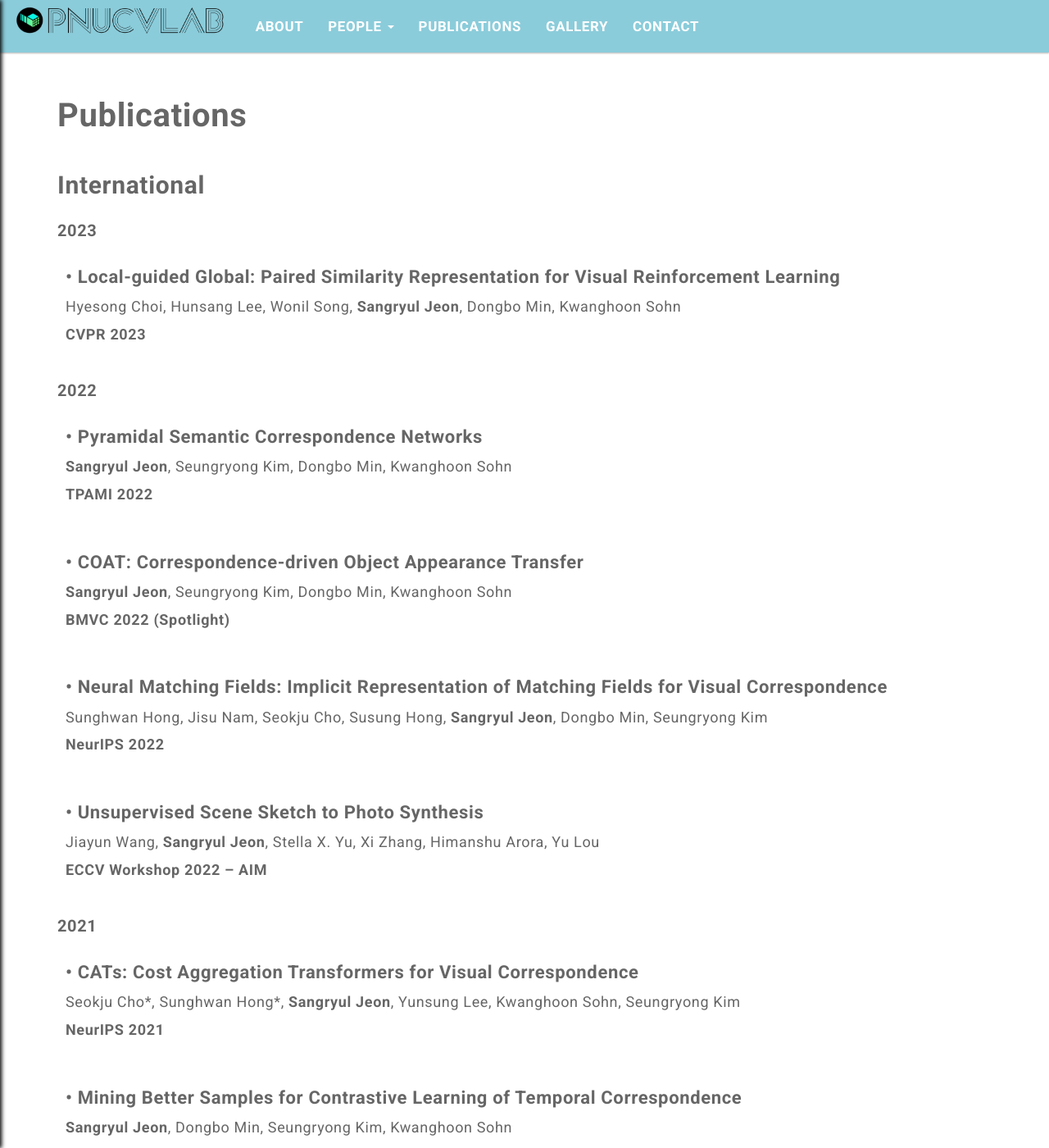
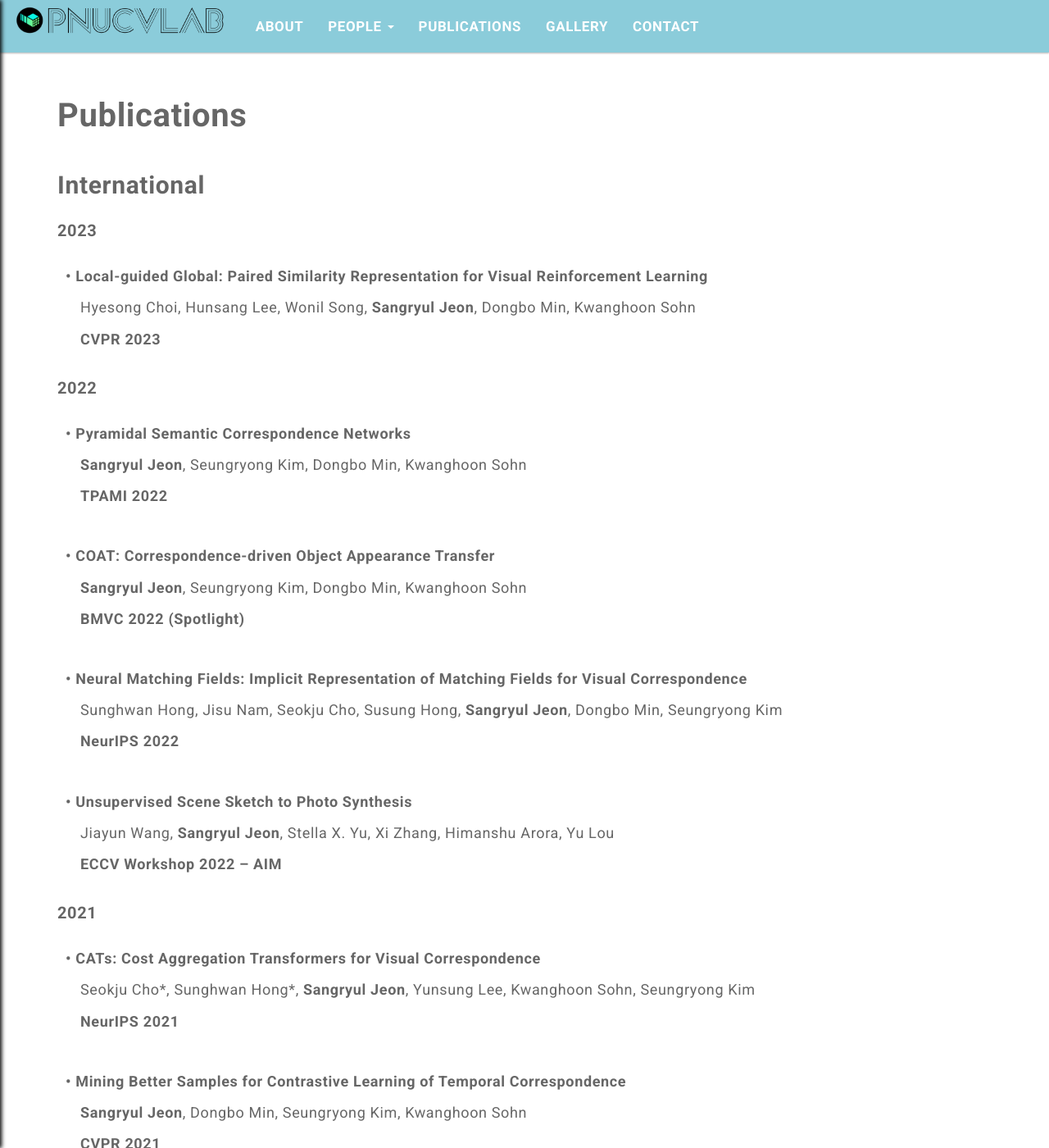
Before and after one commit to pnucvlab/pnucvlab.github.io, a Jekyll site: the page built from pages/publications.html, in a window 1280 px wide and 1400 px high. Shown: the whole window at 82% size. Built offline with Jekyll 4.4.1, drawn with Linux system fonts in a browser that asks for light colours.

Commit message:
edit publications page

```diff
--- a/assets/css/main.css
+++ b/assets/css/main.css
@@ -332,14 +332,13 @@ h3:before {
 .publication {
 	display: flex;
 	align-items: flex-start;
-	margin-bottom: 20px;
+	margin-bottom: 10px;
 	padding: 10px;
 	box-sizing: border-box;
   }
 
   .publication-info {
 	font-size: 13px;
-	line-height: 1.6;
 	flex: 1;
   }
 
--- a/pages/publications.html
+++ b/pages/publications.html
@@ -11,105 +11,183 @@ permalink: /publications/
 <p style="font-size:20px; margin-bottom:5px;"><strong>2023</strong></p>
 <div class="publication">
   <div class="publication-info">
-    <p style="font-size:22px; font-weight:bold; margin-bottom:5px;">• Local-guided Global: Paired Similarity Representation for Visual Reinforcement Learning</p>
-    <p style="font-size:18px; margin-bottom:5px;">Hyesong Choi, Hunsang Lee, Wonil Song, <strong>Sangryul Jeon</strong>, Dongbo Min, Kwanghoon Sohn</p>
-    <p style="font-size:18px; font-weight:bold; margin-bottom:5px;">CVPR 2023</p>
+    <p style="font-size:18px; font-weight:bold; margin-bottom:5px; text-indent:-1em; padding-left:1em;">
+      • Local-guided Global: Paired Similarity Representation for Visual Reinforcement Learning
+    </p>
+    <p style="font-size:18px; margin-bottom:5px; padding-left:1em;">
+      Hyesong Choi, Hunsang Lee, Wonil Song, <strong>Sangryul Jeon</strong>, Dongbo Min, Kwanghoon Sohn
+    </p>
+    <p style="font-size:18px; font-weight:bold; margin-bottom:5px; padding-left:1em;">
+      CVPR 2023
+    </p>
   </div>
 </div>
 
 <p style="font-size:20px; margin-bottom:5px;"><strong>2022</strong></p>
 <div class="publication">
   <div class="publication-info">
-    <p style="font-size:22px; font-weight:bold; margin-bottom:5px;">• Pyramidal Semantic Correspondence Networks</p>
-    <p style="font-size:18px; margin-bottom:5px;"><strong>Sangryul Jeon</strong>, Seungryong Kim, Dongbo Min, Kwanghoon Sohn</p>
-    <p style="font-size:18px; font-weight:bold; margin-bottom:5px;">TPAMI 2022</p>
+    <p style="font-size:18px; font-weight:bold; margin-bottom:5px; text-indent:-1em; padding-left:1em;">
+      • Pyramidal Semantic Correspondence Networks
+    </p>
+    <p style="font-size:18px; margin-bottom:5px; padding-left:1em;">
+      <strong>Sangryul Jeon</strong>, Seungryong Kim, Dongbo Min, Kwanghoon Sohn
+    </p>
+    <p style="font-size:18px; font-weight:bold; margin-bottom:5px; padding-left:1em;">
+      TPAMI 2022
+    </p>
   </div>
 </div>
 <div class="publication">
   <div class="publication-info">
-    <p style="font-size:22px; font-weight:bold; margin-bottom:5px;">• COAT: Correspondence-driven Object Appearance Transfer</p>
-    <p style="font-size:18px; margin-bottom:5px;"><strong>Sangryul Jeon</strong>, Seungryong Kim, Dongbo Min, Kwanghoon Sohn</p>
-    <p style="font-size:18px; font-weight:bold; margin-bottom:5px;">BMVC 2022 (Spotlight)</p>
+    <p style="font-size:18px; font-weight:bold; margin-bottom:5px; text-indent:-1em; padding-left:1em;">
+      • COAT: Correspondence-driven Object Appearance Transfer
+    </p>
+    <p style="font-size:18px; margin-bottom:5px; padding-left:1em;">
+      <strong>Sangryul Jeon</strong>, Seungryong Kim, Dongbo Min, Kwanghoon Sohn
+    </p>
+    <p style="font-size:18px; font-weight:bold; margin-bottom:5px; padding-left:1em;">
+      BMVC 2022 (Spotlight)
+    </p>
   </div>
 </div>
 <div class="publication">
   <div class="publication-info">
-    <p style="font-size:22px; font-weight:bold; margin-bottom:5px;">• Neural Matching Fields: Implicit Representation of Matching Fields for Visual Correspondence</p>
-    <p style="font-size:18px; margin-bottom:5px;">Sunghwan Hong, Jisu Nam, Seokju Cho, Susung Hong, <strong>Sangryul Jeon</strong>, Dongbo Min, Seungryong Kim</p>
-    <p style="font-size:18px; font-weight:bold; margin-bottom:5px;">NeurIPS 2022</p>
+    <p style="font-size:18px; font-weight:bold; margin-bottom:5px; text-indent:-1em; padding-left:1em;">
+      • Neural Matching Fields: Implicit Representation of Matching Fields for Visual Correspondence
+    </p>
+    <p style="font-size:18px; margin-bottom:5px; padding-left:1em;">
+      Sunghwan Hong, Jisu Nam, Seokju Cho, Susung Hong, <strong>Sangryul Jeon</strong>, Dongbo Min, Seungryong Kim
+    </p>
+    <p style="font-size:18px; font-weight:bold; margin-bottom:5px; padding-left:1em;">
+      NeurIPS 2022
+    </p>
   </div>
 </div>
 <div class="publication">
   <div class="publication-info">
-    <p style="font-size:22px; font-weight:bold; margin-bottom:5px;">• Unsupervised Scene Sketch to Photo Synthesis</p>
-    <p style="font-size:18px; margin-bottom:5px;">Jiayun Wang, <strong>Sangryul Jeon</strong>, Stella X. Yu, Xi Zhang, Himanshu Arora, Yu Lou</p>
-    <p style="font-size:18px; font-weight:bold; margin-bottom:5px;">ECCV Workshop 2022 – AIM</p>
+    <p style="font-size:18px; font-weight:bold; margin-bottom:5px; text-indent:-1em; padding-left:1em;">
+      • Unsupervised Scene Sketch to Photo Synthesis
+    </p>
+    <p style="font-size:18px; margin-bottom:5px; padding-left:1em;">
+      Jiayun Wang, <strong>Sangryul Jeon</strong>, Stella X. Yu, Xi Zhang, Himanshu Arora, Yu Lou
+    </p>
+    <p style="font-size:18px; font-weight:bold; margin-bottom:5px; padding-left:1em;">
+      ECCV Workshop 2022 – AIM
+    </p>
   </div>
 </div>
 
 <p style="font-size:20px; margin-bottom:5px;"><strong>2021</strong></p>
 <div class="publication">
   <div class="publication-info">
-    <p style="font-size:22px; font-weight:bold; margin-bottom:5px;">• CATs: Cost Aggregation Transformers for Visual Correspondence</p>
-    <p style="font-size:18px; margin-bottom:5px;">Seokju Cho*, Sunghwan Hong*, <strong>Sangryul Jeon</strong>, Yunsung Lee, Kwanghoon Sohn, Seungryong Kim</p>
-    <p style="font-size:18px; font-weight:bold; margin-bottom:5px;">NeurIPS 2021</p>
+    <p style="font-size:18px; font-weight:bold; margin-bottom:5px; text-indent:-1em; padding-left:1em;">
+      • CATs: Cost Aggregation Transformers for Visual Correspondence
+    </p>
+    <p style="font-size:18px; margin-bottom:5px; padding-left:1em;">
+      Seokju Cho*, Sunghwan Hong*, <strong>Sangryul Jeon</strong>, Yunsung Lee, Kwanghoon Sohn, Seungryong Kim
+    </p>
+    <p style="font-size:18px; font-weight:bold; margin-bottom:5px; padding-left:1em;">
+      NeurIPS 2021
+    </p>
   </div>
 </div>
 <div class="publication">
   <div class="publication-info">
-    <p style="font-size:22px; font-weight:bold; margin-bottom:5px;">• Mining Better Samples for Contrastive Learning of Temporal Correspondence</p>
-    <p style="font-size:18px; margin-bottom:5px;"><strong>Sangryul Jeon</strong>, Dongbo Min, Seungryong Kim, Kwanghoon Sohn</p>
-    <p style="font-size:18px; font-weight:bold; margin-bottom:5px;">CVPR 2021</p>
+    <p style="font-size:18px; font-weight:bold; margin-bottom:5px; text-indent:-1em; padding-left:1em;">
+      • Mining Better Samples for Contrastive Learning of Temporal Correspondence
+    </p>
+    <p style="font-size:18px; margin-bottom:5px; padding-left:1em;">
+      <strong>Sangryul Jeon</strong>, Dongbo Min, Seungryong Kim, Kwanghoon Sohn
+    </p>
+    <p style="font-size:18px; font-weight:bold; margin-bottom:5px; padding-left:1em;">
+      CVPR 2021
+    </p>
   </div>
 </div>
 
 <p style="font-size:20px; margin-bottom:5px;"><strong>2020</strong></p>
 <div class="publication">
   <div class="publication-info">
-    <p style="font-size:22px; font-weight:bold; margin-bottom:5px;">• Guided Semantic Flow</p>
-    <p style="font-size:18px; margin-bottom:5px;"><strong>Sangryul Jeon</strong>, Dongbo Min, Seungryong Kim, Kwanghoon Sohn</p>
-    <p style="font-size:18px; font-weight:bold; margin-bottom:5px;">ECCV 2020</p>
+    <p style="font-size:18px; font-weight:bold; margin-bottom:5px; text-indent:-1em; padding-left:1em;">
+      • Guided Semantic Flow
+    </p>
+    <p style="font-size:18px; margin-bottom:5px; padding-left:1em;">
+      <strong>Sangryul Jeon</strong>, Dongbo Min, Seungryong Kim, Kwanghoon Sohn
+    </p>
+    <p style="font-size:18px; font-weight:bold; margin-bottom:5px; padding-left:1em;">
+      ECCV 2020
+    </p>
   </div>
 </div>
 
 <p style="font-size:20px; margin-bottom:5px;"><strong>2019</strong></p>
 <div class="publication">
   <div class="publication-info">
-    <p style="font-size:22px; font-weight:bold; margin-bottom:5px;">• Joint Learning of Semantic Alignment and Object Landmark Detection</p>
-    <p style="font-size:18px; margin-bottom:5px;"><strong>Sangryul Jeon</strong>, Dongbo Min, Seungryong Kim, Kwanghoon Sohn</p>
-    <p style="font-size:18px; font-weight:bold; margin-bottom:5px;">ICCV 2019</p>
+    <p style="font-size:18px; font-weight:bold; margin-bottom:5px; text-indent:-1em; padding-left:1em;">
+      • Joint Learning of Semantic Alignment and Object Landmark Detection
+    </p>
+    <p style="font-size:18px; margin-bottom:5px; padding-left:1em;">
+      <strong>Sangryul Jeon</strong>, Dongbo Min, Seungryong Kim, Kwanghoon Sohn
+    </p>
+    <p style="font-size:18px; font-weight:bold; margin-bottom:5px; padding-left:1em;">
+      ICCV 2019
+    </p>
   </div>
 </div>
 <div class="publication">
   <div class="publication-info">
-    <p style="font-size:22px; font-weight:bold; margin-bottom:5px;">• Semantic Attribute Matching Networks</p>
-    <p style="font-size:18px; margin-bottom:5px;">Seungryong Kim, Dongbo Min, Somi Jeong, Sunok Kim, <strong>Sangryul Jeon</strong>, Kwanghoon Sohn</p>
-    <p style="font-size:18px; font-weight:bold; margin-bottom:5px;">CVPR 2019</p>
+    <p style="font-size:18px; font-weight:bold; margin-bottom:5px; text-indent:-1em; padding-left:1em;">
+      • Semantic Attribute Matching Networks
+    </p>
+    <p style="font-size:18px; margin-bottom:5px; padding-left:1em;">
+      Seungryong Kim, Dongbo Min, Somi Jeong, Sunok Kim, <strong>Sangryul Jeon</strong>, Kwanghoon Sohn
+    </p>
+    <p style="font-size:18px; font-weight:bold; margin-bottom:5px; padding-left:1em;">
+      CVPR 2019
+    </p>
   </div>
 </div>
 
 <p style="font-size:20px; margin-bottom:5px;"><strong>2018</strong></p>
 <div class="publication">
   <div class="publication-info">
-    <p style="font-size:22px; font-weight:bold; margin-bottom:5px;">• Recurrent Transformer Networks for Semantic Correspondence</p>
-    <p style="font-size:18px; margin-bottom:5px;">Seungryong Kim, Stephen Lin, <strong>Sangryul Jeon</strong>, Dongbo Min, Kwanghoon Sohn</p>
-    <p style="font-size:18px; font-weight:bold; margin-bottom:5px;">NeurIPS 2018</p>
+    <p style="font-size:18px; font-weight:bold; margin-bottom:5px; text-indent:-1em; padding-left:1em;">
+      • Recurrent Transformer Networks for Semantic Correspondence
+    </p>
+    <p style="font-size:18px; margin-bottom:5px; padding-left:1em;">
+      Seungryong Kim, Stephen Lin, <strong>Sangryul Jeon</strong>, Dongbo Min, Kwanghoon Sohn
+    </p>
+    <p style="font-size:18px; font-weight:bold; margin-bottom:5px; padding-left:1em;">
+      NeurIPS 2018
+    </p>
   </div>
 </div>
 <div class="publication">
   <div class="publication-info">
-    <p style="font-size:22px; font-weight:bold; margin-bottom:5px;">• PARN: Pyramidal Affine Regression Networks for Dense Semantic Correspondence</p>
-    <p style="font-size:18px; margin-bottom:5px;"><strong>Sangryul Jeon</strong>, Seungryong Kim, Dongbo Min, Kwanghoon Sohn</p>
-    <p style="font-size:18px; font-weight:bold; margin-bottom:5px;">ECCV 2018</p>
+    <p style="font-size:18px; font-weight:bold; margin-bottom:5px; text-indent:-1em; padding-left:1em;">
+      • PARN: Pyramidal Affine Regression Networks for Dense Semantic Correspondence
+    </p>
+    <p style="font-size:18px; margin-bottom:5px; padding-left:1em;">
+      <strong>Sangryul Jeon</strong>, Seungryong Kim, Dongbo Min, Kwanghoon Sohn
+    </p>
+    <p style="font-size:18px; font-weight:bold; margin-bottom:5px; padding-left:1em;">
+      ECCV 2018
+    </p>
   </div>
 </div>
 
 <p style="font-size:20px; margin-bottom:5px;"><strong>2017</strong></p>
 <div class="publication">
   <div class="publication-info">
-    <p style="font-size:22px; font-weight:bold; margin-bottom:5px;">• FCSS: Fully Convolutional Self-Similarity for Dense Semantic Correspondence</p>
-    <p style="font-size:18px; margin-bottom:5px;">Seungryong Kim, Dongbo Min, Bumsub Ham, <strong>Sangryul Jeon</strong>, Stephen Lin, Kwanghoon Sohn</p>
-    <p style="font-size:18px; font-weight:bold; margin-bottom:5px;">CVPR 2017</p>
+    <p style="font-size:18px; font-weight:bold; margin-bottom:5px; text-indent:-1em; padding-left:1em;">
+      • FCSS: Fully Convolutional Self-Similarity for Dense Semantic Correspondence
+    </p>
+    <p style="font-size:18px; margin-bottom:5px; padding-left:1em;">
+      Seungryong Kim, Dongbo Min, Bumsub Ham, <strong>Sangryul Jeon</strong>, Stephen Lin, Kwanghoon Sohn
+    </p>
+    <p style="font-size:18px; font-weight:bold; margin-bottom:5px; padding-left:1em;">
+      CVPR 2017
+    </p>
   </div>
 </div>
 
@@ -118,17 +196,29 @@ permalink: /publications/
 <p style="font-size:20px; margin-bottom:5px;"><strong>2025</strong></p>
 <div class="publication">
   <div class="publication-info">
-    <p style="font-size:22px; font-weight:bold; margin-bottom:5px;">• Dual Affinity Graph Construction for Open-Vocabulary Semantic Segmentation</p>
-    <p style="font-size:18px; margin-bottom:5px;"><strong>Bigyeol Choi</strong>, Kyun-dong Kim, Sung-soo Kim, <strong>Sangryul Jeon</strong></p>
-    <p style="font-size:18px; font-weight:bold; margin-bottom:5px;">컴퓨터종합학술대회(KCC) 2025</p>
+    <p style="font-size:18px; font-weight:bold; margin-bottom:5px; text-indent:-1em; padding-left:1em;">
+      • Dual Affinity Graph Construction for Open-Vocabulary Semantic Segmentation
+    </p>
+    <p style="font-size:18px; margin-bottom:5px; padding-left:1em;">
+      <strong>Bigyeol Choi</strong>, Kyun-dong Kim, Sung-soo Kim, <strong>Sangryul Jeon</strong>
+    </p>
+    <p style="font-size:18px; font-weight:bold; margin-bottom:5px; padding-left:1em;">
+      컴퓨터종합학술대회(KCC) 2025
+    </p>
   </div>
 </div>
 
 <p style="font-size:20px; margin-bottom:5px;"><strong>2024</strong></p>
 <div class="publication">
   <div class="publication-info">
-    <p style="font-size:22px; font-weight:bold; margin-bottom:5px;">• Denoising Pixel-Text Alignments driven by Diffusion Process for Open-Vocabulary Semantic Segmentation</p>
-    <p style="font-size:18px; margin-bottom:5px;"><strong>Bigyeol Choi</strong>, <strong>Sangryul Jeon</strong></p>
-    <p style="font-size:18px; font-weight:bold; margin-bottom:5px;">한국인공지능학회(KAIA) 하계학술대회 2024</p>
+    <p style="font-size:18px; font-weight:bold; margin-bottom:5px; text-indent:-1em; padding-left:1em;">
+      • Denoising Pixel-Text Alignments driven by Diffusion Process for Open-Vocabulary Semantic Segmentation
+    </p>
+    <p style="font-size:18px; margin-bottom:5px; padding-left:1em;">
+      <strong>Bigyeol Choi</strong>, <strong>Sangryul Jeon</strong>
+    </p>
+    <p style="font-size:18px; font-weight:bold; margin-bottom:5px; padding-left:1em;">
+      한국인공지능학회(KAIA) 하계학술대회 2024
+    </p>
   </div>
 </div>
```
